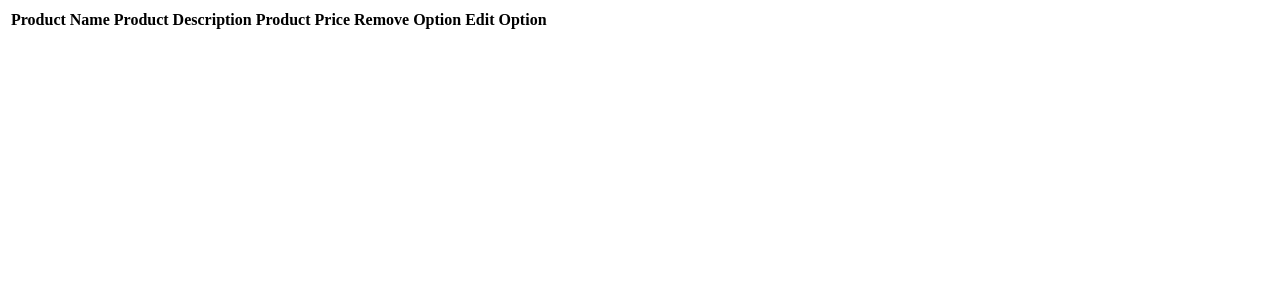
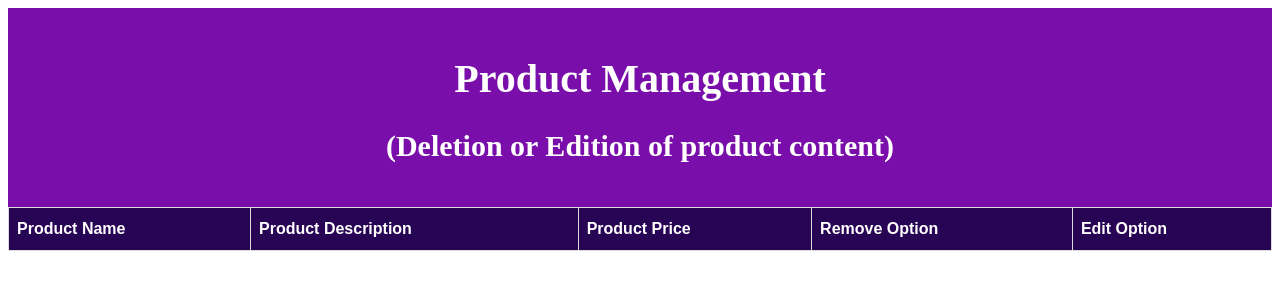
Before and after one commit to shantel2/Dias-Design, a PHP site: page /del_or_edit_product.php in a window 1280 px wide. Shown: the top 300 px of the page. Run offline with PHP 8.4, Linux system fonts and the light colour scheme; data that the repository does not hold is empty.

Commit message:
Page Design Added

```diff
--- a/Menu Manger/del_or_edit_product.php
+++ b/Menu Manger/del_or_edit_product.php
@@ -25,21 +25,28 @@ error_reporting(E_ALL | E_STRICT);
     <meta name="viewport" content="width=device-width, initial-scale=1.0">
     <script src="https://code.jquery.com/jquery-3.6.0.min.js"></script>
     <script src="edit_or_del.js" type="text/javascript"></script>
+    <link rel="stylesheet" href="stylesheet.css">
 
-    <title>Update Product</title>
 </head>
 <body>
 
 
-
+    <title>Update Product</title>
 
     <?php
         $all_products = $conn ->query("SELECT DISTINCT * FROM Products;");
         $product_list = $all_products ->fetchAll(PDO::FETCH_ASSOC);
     ?>
 
+
+    <header>
+        <h1> Product Management </h1>
+        <h2> (Deletion or Edition of product content) </h2>
+    </header>
+
     <table id="table">
         <tr>
+
             <th>Product Name</th>
             <th>Product Description</th>
             <th>Product Price</th>
--- a/Menu Manger/edit_or_del.js
+++ b/Menu Manger/edit_or_del.js
@@ -1,6 +1,4 @@
 window.addEventListener('load',(e)=>{
-    const DELETE_BUTTON =  $("");
-    const EDIT_BUTTON =   $("");
 
     let table = document.getElementById('table');
 
@@ -39,27 +37,6 @@ window.addEventListener('load',(e)=>{
             let request = {prod_id: productID};
             window.location.href = `menu_manager_update_page.php?prod_id=${productID}`;
 
-            // $.ajax({
-            //     type: "POST",
-            //     url: "menu_manager_edit.php",
-            //     data: request,
-            //     dataType: "html"
-            // }).done(response =>{
-
-            // }).fail(()=>{
-            //     tempAlert("Failed to Access Edit Product Page",2000);
-
-            // })
-
-            // let httpc = new XMLHttpRequest();
-            // let url = "menu_manager_edit.php";
-            // httpc.open("POST", url, true);
-            // httpc.onreadystatechange = function() { //Call a function when the state changes.
-            //     if(httpc.readyState == 4 && httpc.status == 200) { // complete and no errors
-            //         alert(httpc.responseText); // some processing here, or whatever you want to do with the response
-            //     }
-            // };
-            // httpc.send(request);
         })
 
     }
@@ -77,5 +54,8 @@ window.addEventListener('load',(e)=>{
  location.reload();
 }
 
+$( function() {
+    $( "#dialog" ).dialog();
+  } );
 
 });
--- /dev/null
+++ b/Menu Manger/stylesheet.css
@@ -0,0 +1,30 @@
+ /* Header Style*/
+header {
+    background-color: #790EAA;
+    padding: 20px;
+    text-align: center;
+    font-size: 20px;
+    color: white;
+}
+
+/* Table Format*/
+#table {
+    font-family: Arial, Helvetica, sans-serif;
+    border-collapse: collapse;
+    width: 100%;
+}
+
+#table td, #table th {
+    border: 1px solid #ddd;
+    padding: 8px;
+}
+#table tr:nth-child(even){background-color: #f2f2f2;}
+#table tr:hover {background-color: #ddd;}
+#table th {
+    padding-top: 12px;
+    padding-bottom: 12px;
+    text-align: left;
+    background-color: #280454
+    ;
+    color: white;
+}
```
Also changed, not shown: Menu Manger/menu_manager_update_page.php (+32 -7 lines), Menu Manger/menu_manger_add.php (+28 -18 lines), Menu Manger/product_Creation_temp.html (+29 -6 lines).
